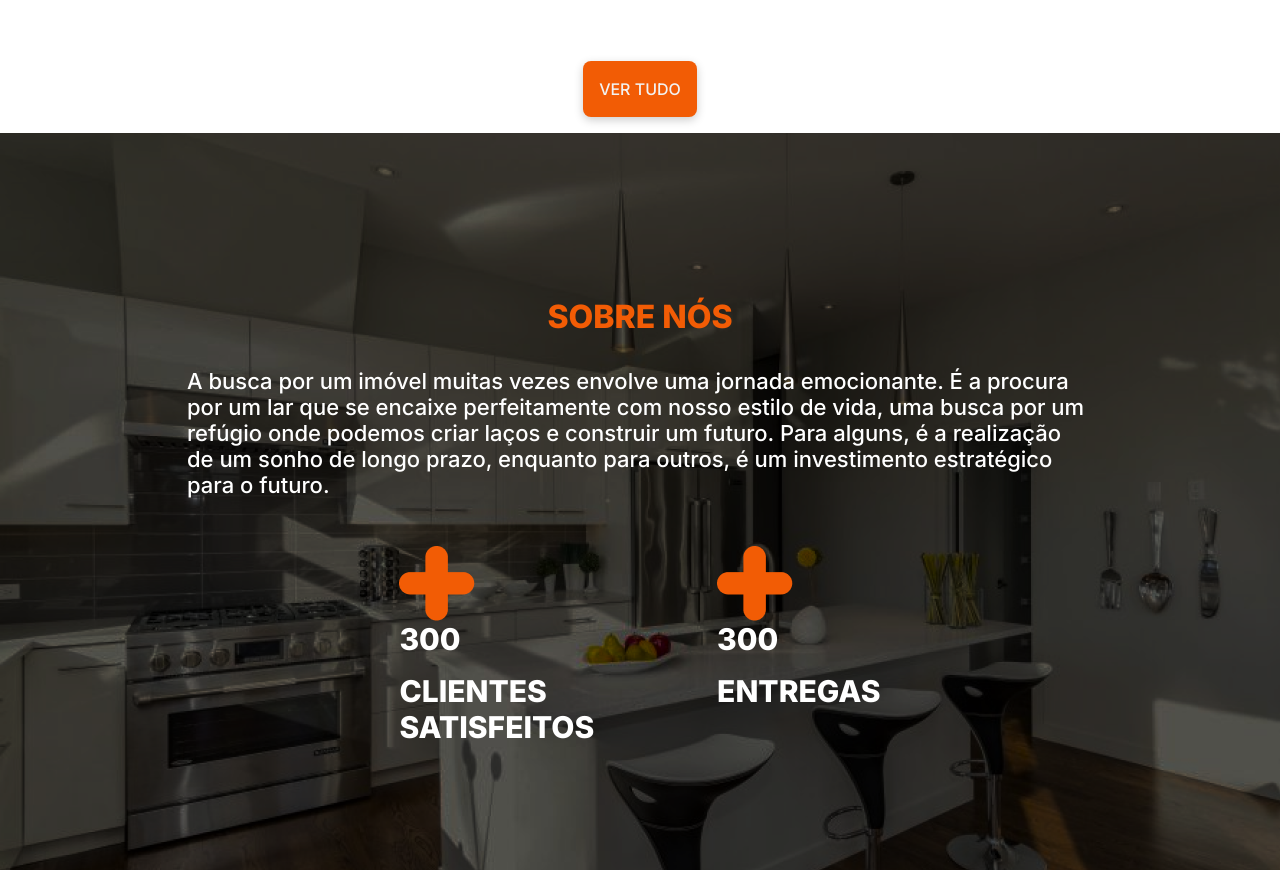
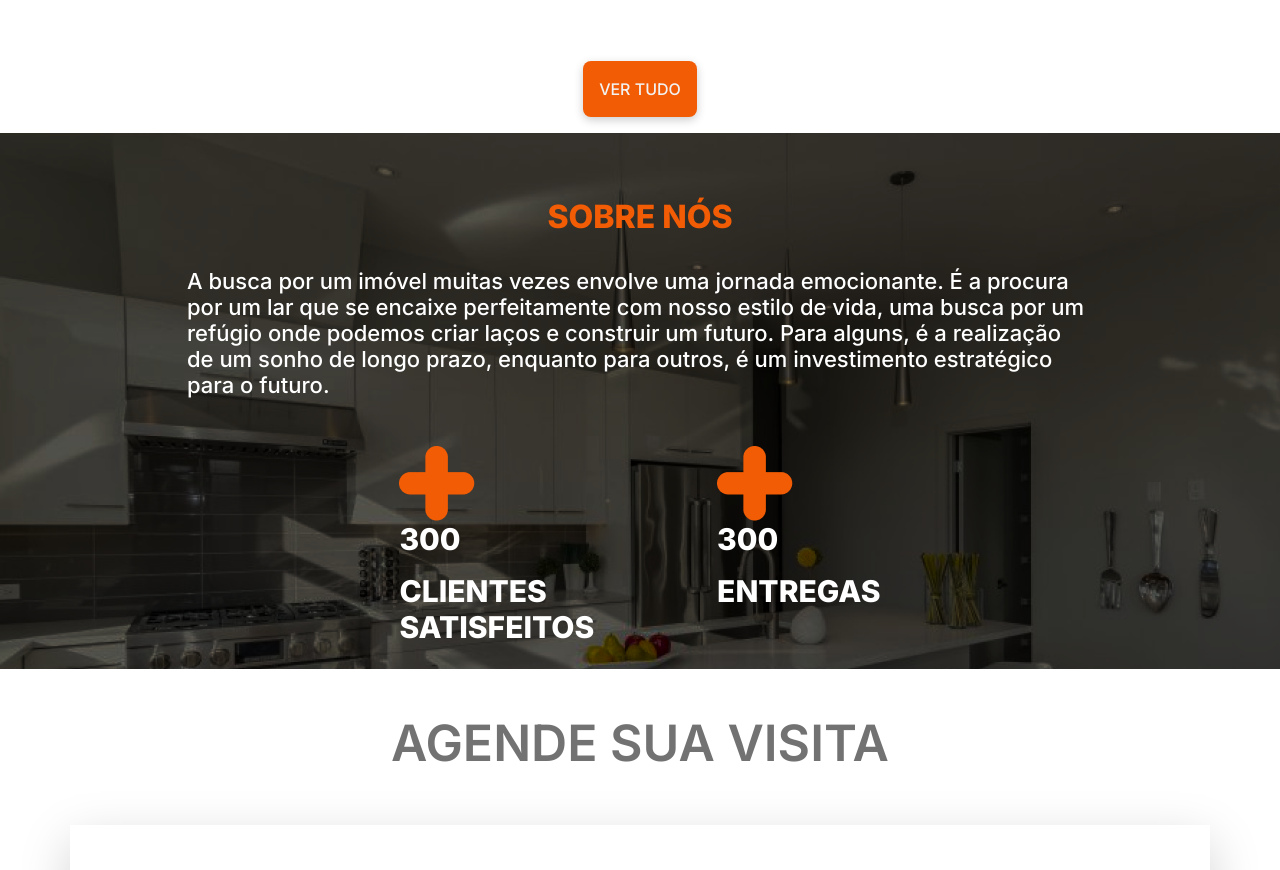
Before and after one commit to cleber-shoyu/site-de-imoveis, a plain HTML site: page index.html in a window 1280 px wide. Shown: the part 2422-3292 px from the top of the page. Drawn offline with nearby package versions, Linux system fonts and the light colour scheme.

Commit message:
Update style.css

```diff
--- a/style.css
+++ b/style.css
@@ -124,9 +124,7 @@
 }
 .main3{
     background-image: url(/assets/Rectangle\ 15.png);
-    object-fit: contain;
-    width: 100%;
-    height: 737px;
+    object-fit: cover;
 }
 .main3>div{
   background: none;
```
